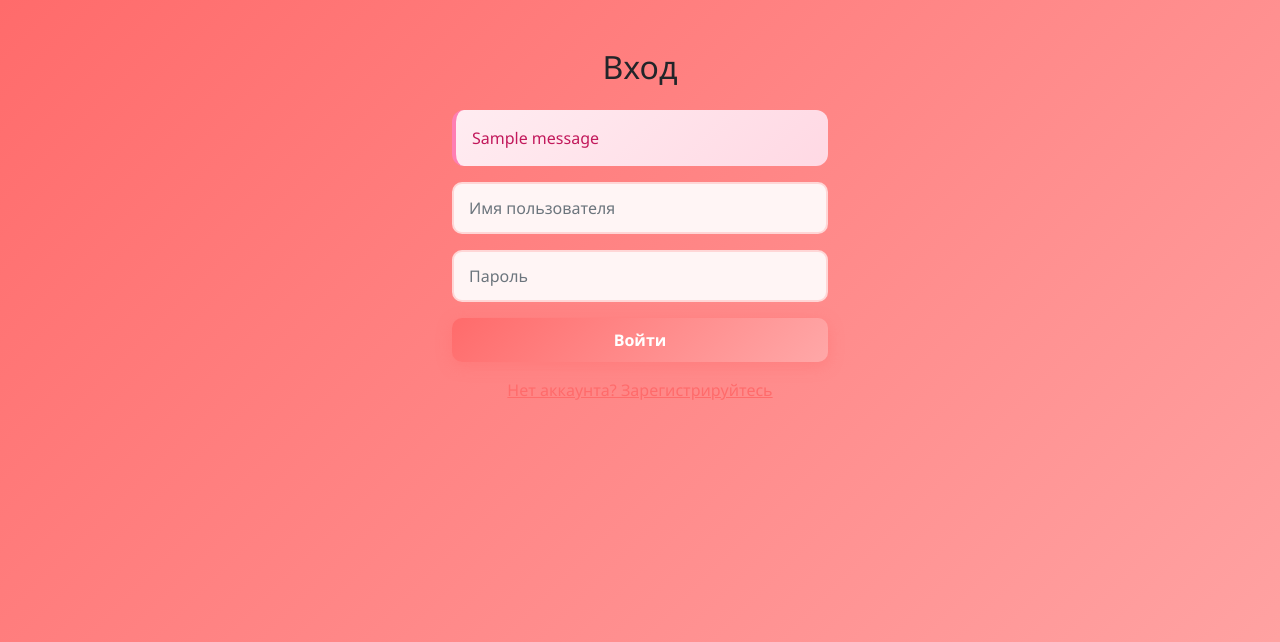
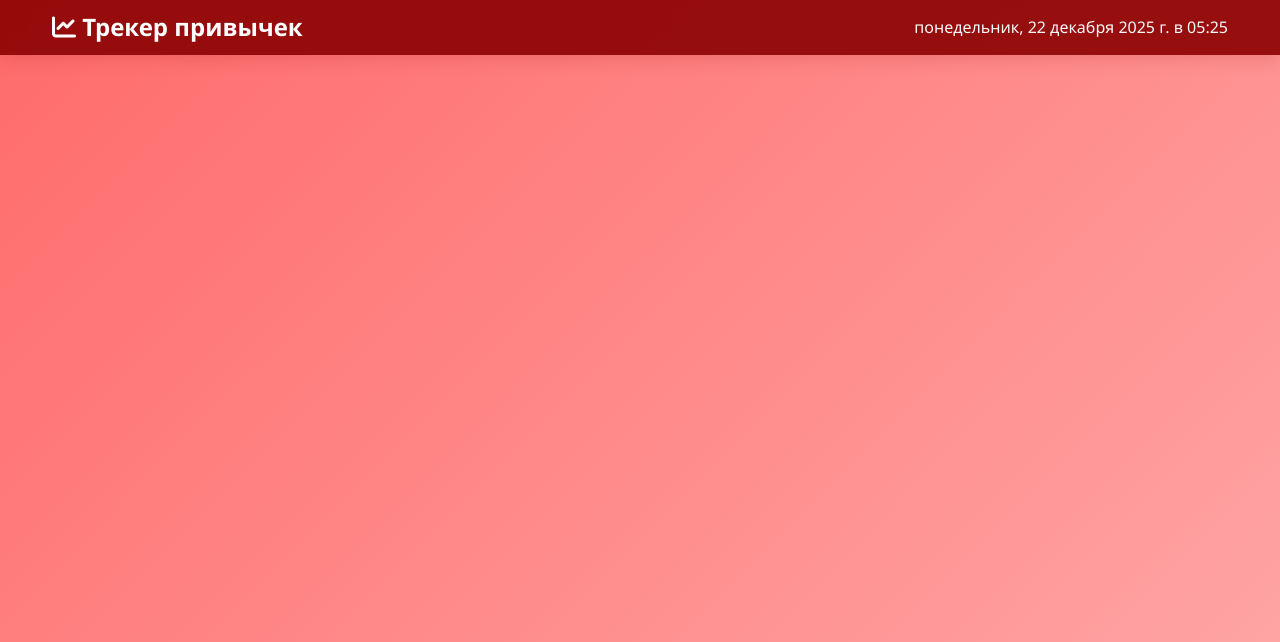
Before and after one commit to Kashel42/Project, a Flask app: template templates/base.html in a window 1280 px wide. Shown: the top 642 px of the page. Run offline with Flask 3, Linux system fonts and the light colour scheme; the template is opened without the code that fills it: most values are stand-ins (such as "Sample title", 1, 10 or a date in 2020); one stand-in notice (Sample message) is shown.

Commit message:
Update base.html

```diff
--- a/templates/base.html
+++ b/templates/base.html
@@ -1,8 +1,11 @@
 <!DOCTYPE html>
-<html>
+<html lang="ru">
 <head>
-    <title>Вход</title>
+    <meta charset="UTF-8">
+    <meta name="viewport" content="width=device-width, initial-scale=1.0">
+    <title>{% block title %}Трекер привычек{% endblock %}</title>
     <link href="https://cdn.jsdelivr.net/npm/bootstrap@5.1.3/dist/css/bootstrap.min.css" rel="stylesheet">
+    <link rel="stylesheet" href="https://cdnjs.cloudflare.com/ajax/libs/font-awesome/6.0.0/css/all.min.css">
 <style>
     /* Основные стили - КРАСНО-РОЗОВАЯ ТЕМА */
     body {
@@ -329,36 +332,37 @@
 </style>
 </head>
 <body>
-    <div class="container mt-5">
-        <div class="row">
-            <div class="col-md-4 mx-auto">
-                <h2 class="text-center mb-4">Вход</h2>
+    <nav class="navbar navbar-dark bg-dark">
+        <div class="container">
+            <span class="navbar-brand mb-0 h1">
+                <i class="fas fa-chart-line"></i> Трекер привычек
+            </span>
+            <span class="text-light" id="current-date">{{ today }}</span>
+        </div>
+    </nav>
 
-                {% with messages = get_flashed_messages(with_categories=true) %}
-                    {% if messages %}
-                        {% for category, message in messages %}
-                            <div class="alert alert-{{ 'danger' if category == 'error' else 'success' }}">
-                                {{ message }}
-                            </div>
-                        {% endfor %}
-                    {% endif %}
-                {% endwith %}
+    <div class="container mt-4">
+        {% block content %}{% endblock %}
+    </div>
 
-                <form method="POST">
-                    <div class="mb-3">
-                        <input type="text" name="username" class="form-control" placeholder="Имя пользователя" required>
-                    </div>
-                    <div class="mb-3">
-                        <input type="password" name="password" class="form-control" placeholder="Пароль" required>
-                    </div>
-                    <button type="submit" class="btn btn-primary w-100">Войти</button>
-                </form>
-
-                <div class="text-center mt-3">
-                    <a href="/registration">Нет аккаунта? Зарегистрируйтесь</a>
-                </div>
-            </div>
-        </div>
-    </div>
+    <script src="https://cdn.jsdelivr.net/npm/bootstrap@5.1.3/dist/js/bootstrap.bundle.min.js"></script>
+    <script>
+        // Обновляем дату каждую секунду
+        function updateDateTime() {
+            const now = new Date();
+            const options = {
+                weekday: 'long',
+                year: 'numeric',
+                month: 'long',
+                day: 'numeric',
+                hour: '2-digit',
+                minute: '2-digit'
+            };
+            document.getElementById('current-date').textContent =
+                now.toLocaleDateString('ru-RU', options);
+        }
+        setInterval(updateDateTime, 1000);
+        updateDateTime();
+    </script>
 </body>
 </html>
```
